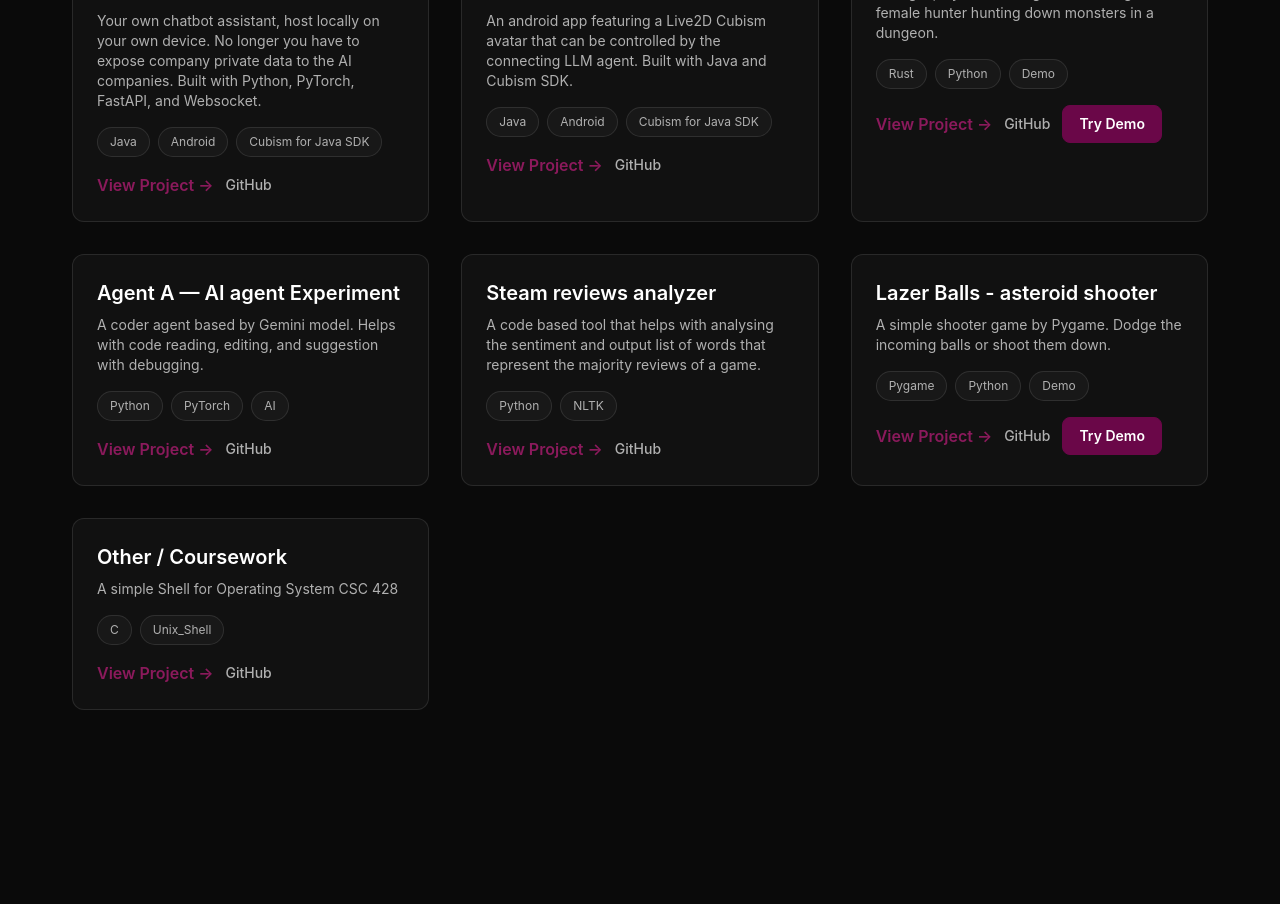
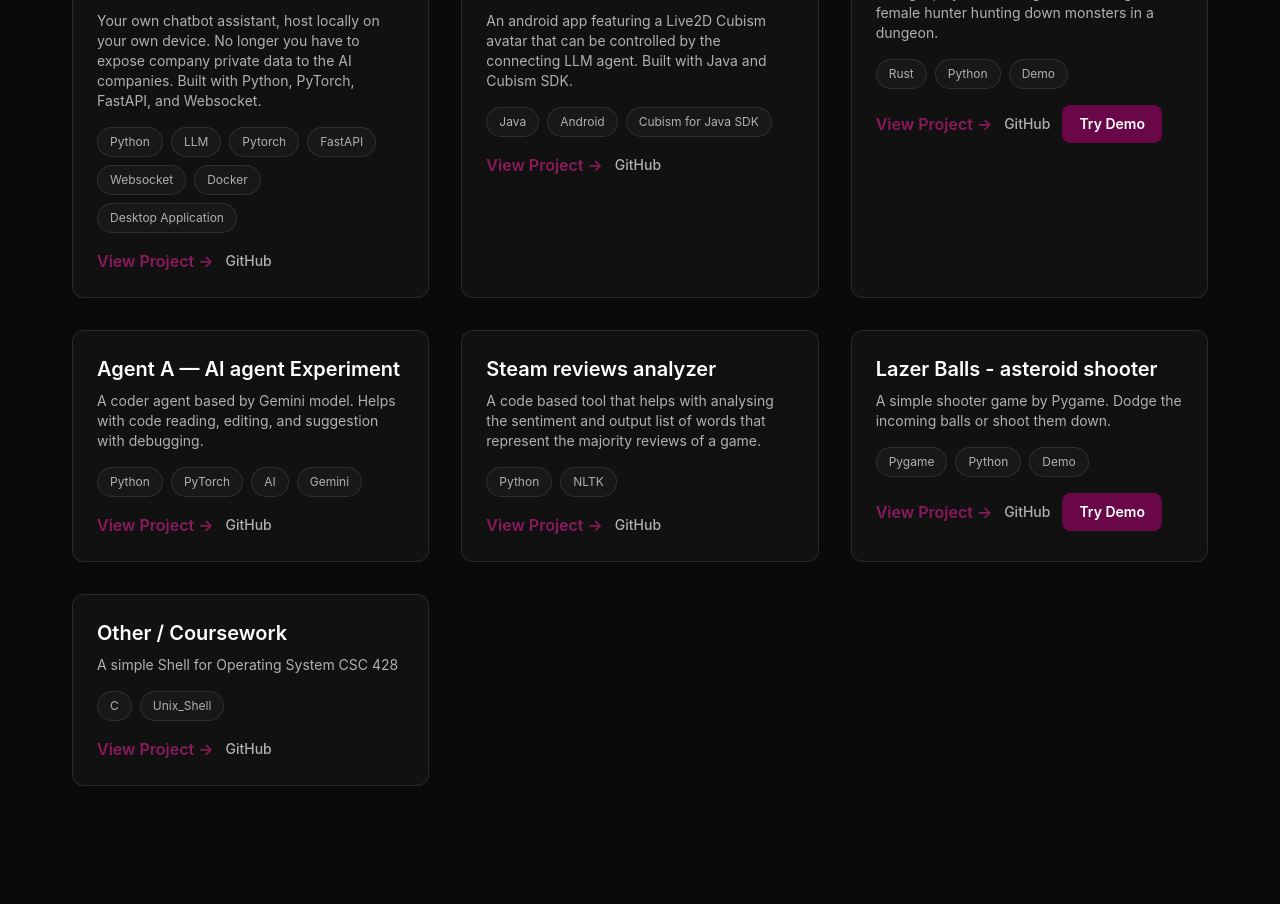
Before and after one commit to PCMakia/Webpage, a React (Vite) app: page / in a window 1280 px wide. Shown: the part 1860-2764 px from the top of the page. Built offline with nearby package versions, Linux system fonts and the light colour scheme.

Commit message:
V2.0.3: Patch tag showing error

```diff
--- a/src/app/data/projects.ts
+++ b/src/app/data/projects.ts
@@ -20,7 +20,7 @@ export const projects: ProjectEntry[] = [
       'Your own chatbot assistant, host locally on your own device. No longer you have to expose company private data to the AI companies. Built with Python, PyTorch, FastAPI, and Websocket.',
     detail:
       'Personal Agent Assistant is a locally hosted AI assistant focused on privacy, with Dockerized backend services, Ollama integration, and a desktop chat GUI. It also includes real-time WebSocket events, optional TTS endpoints, and memory/logging workflows for agent interactions.',
-    tags: ['Java', 'Android', 'Cubism for Java SDK'],
+    tags: ['Python', 'LLM', 'Pytorch', 'FastAPI', 'Websocket', 'Docker', "Desktop Application"],
     category: 'ai',
     link: 'https://github.com/PCMakia/Personal-Assistant',
   },
@@ -54,7 +54,7 @@ export const projects: ProjectEntry[] = [
       'A coder agent based by Gemini model. Helps with code reading, editing, and suggestion with debugging.',
     detail:
       'Agent A is an experimental coding assistant project focused on code reading, editing, and debugging workflows with Gemini-based models.',
-    tags: ['Python', 'PyTorch', 'AI'],
+    tags: ['Python', 'PyTorch', 'AI','Gemini'],
     category: 'ai',
     link: 'https://github.com/PCMakia/agenta',
   },
```
